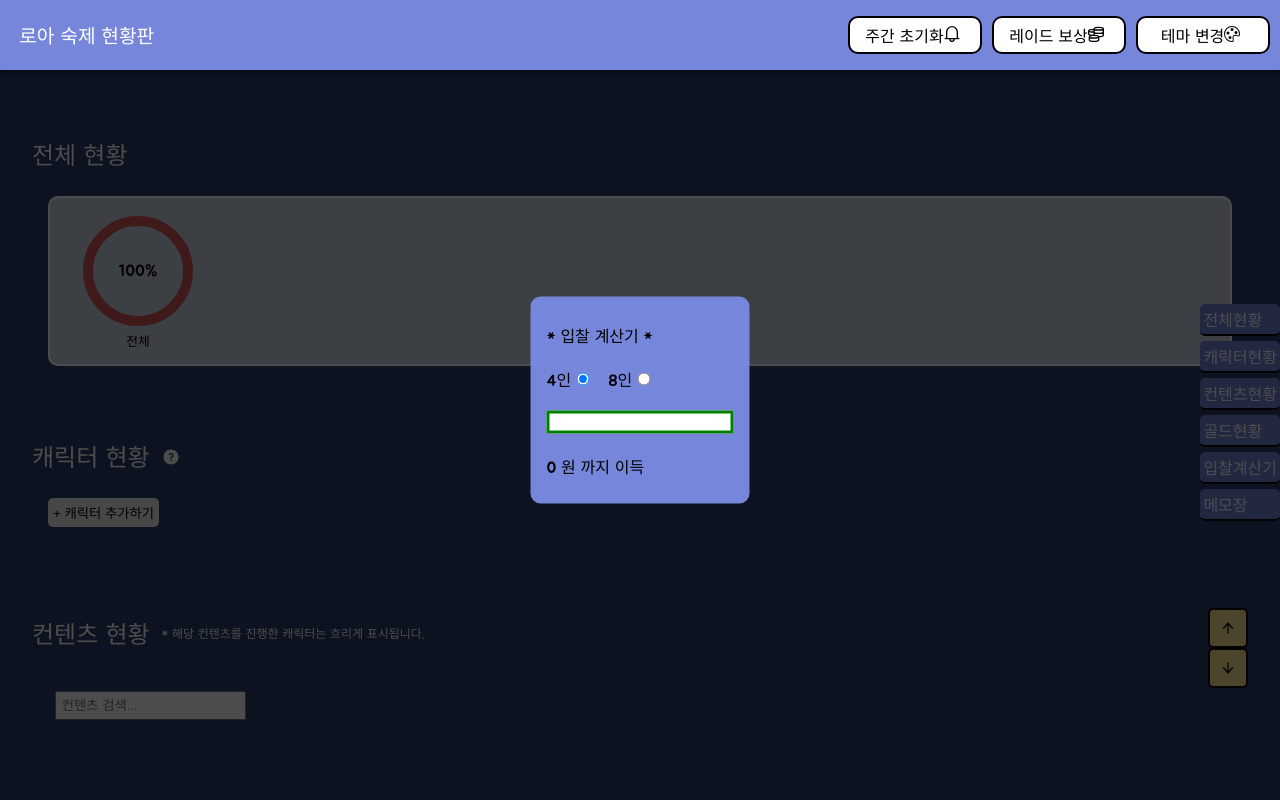
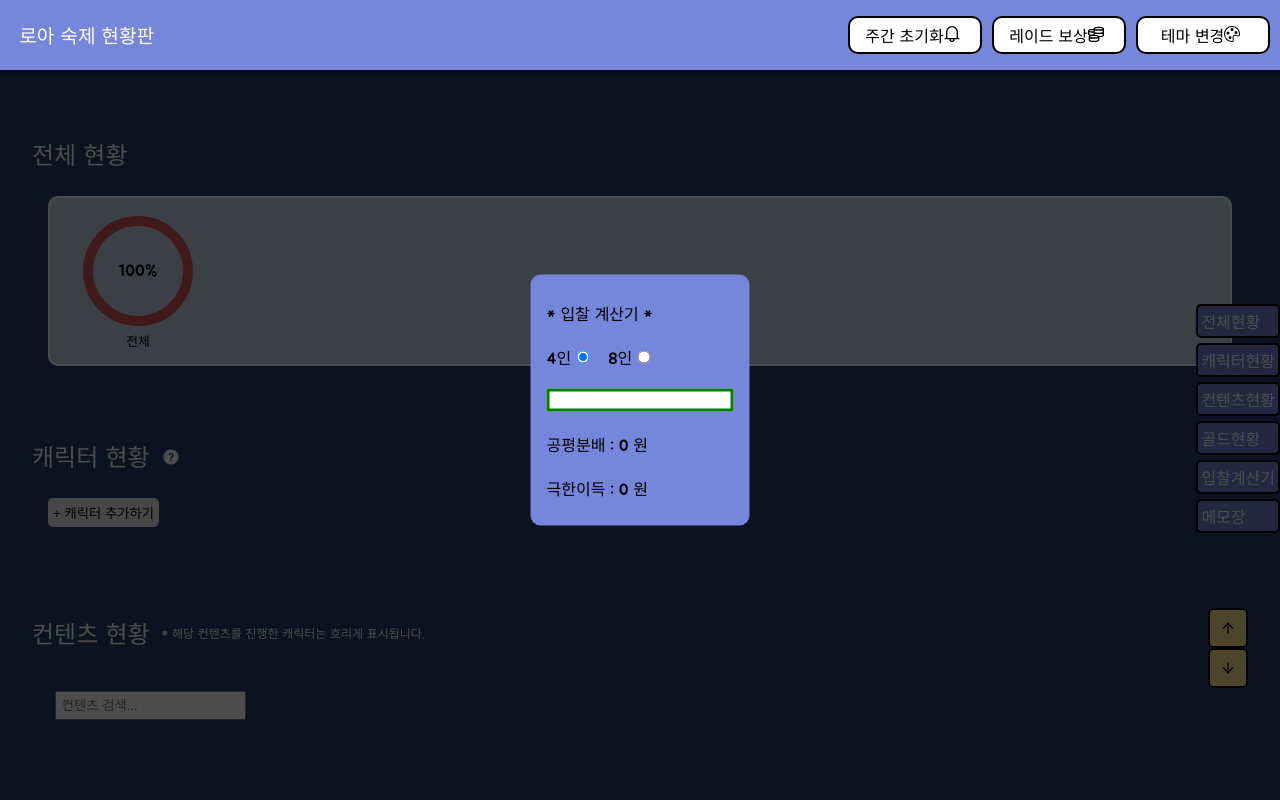
Before and after one commit to KimJaewon3/loa-homework-helper, a React (Create React App) app in the folder client/: page / in a window 1280 px wide. Both pictures are taken after a click on the item "입찰계산기". Shown: the top 800 px of the page. Built offline with nearby package versions, Linux system fonts and the light colour scheme.

Commit message:
feat: 입찰 계산기- 최고 이득 입찰금 계산 추가

```diff
--- a/client/src/components/fixedMenu.tsx
+++ b/client/src/components/fixedMenu.tsx
@@ -15,7 +15,7 @@ const FixedMenuDiv = styled.nav`
     padding: 3px;
     background-color: ${({ theme }) => theme.color.titleColor};
     color: ${({ theme }) => theme.color.fontColor};
-    border-bottom: 2px solid black;
+    border: 2px solid black;
     border-radius: 5px;
     margin-top: 5px;
   }
--- a/client/src/modals/lootCalculator.tsx
+++ b/client/src/modals/lootCalculator.tsx
@@ -64,7 +64,7 @@ export default function LootCalculator({ handleLootCalculatorBtnClick }: Props)
   }, [selectValue, inputValue]);
 
   function runCalculator(money: number, count: number) {
-    const account = Math.floor(Number(money) * 0.95 / count * (count - 1));
+    const account = Math.floor(money * 0.95 * (count - 1) / count);
     setMaximumAccount(account);
   }
 
@@ -99,7 +99,8 @@ export default function LootCalculator({ handleLootCalculatorBtnClick }: Props)
           onChange={e=>handleInputValue(e)}
           className={`${!isNumber ? 'input-is-not-number' : ''} loot-calculator-input`}
         ></input>
-        <div>{maximumAccount} 원 까지 이득</div>
+        <div>공평분배 : {maximumAccount} 원</div>
+        <div>극한이득 : {Math.floor(maximumAccount / 1.1)} 원</div>
       </div>
       <div className='loot-calculator-modal-back' onClick={()=>handleLootCalculatorBtnClick()}></div>
     </LootCalculatorDiv>
```
